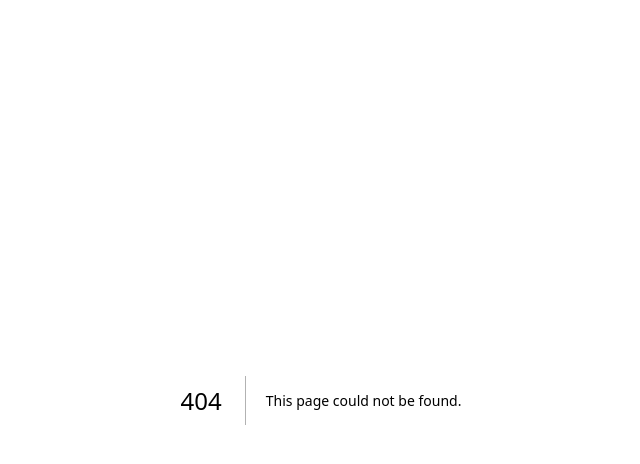
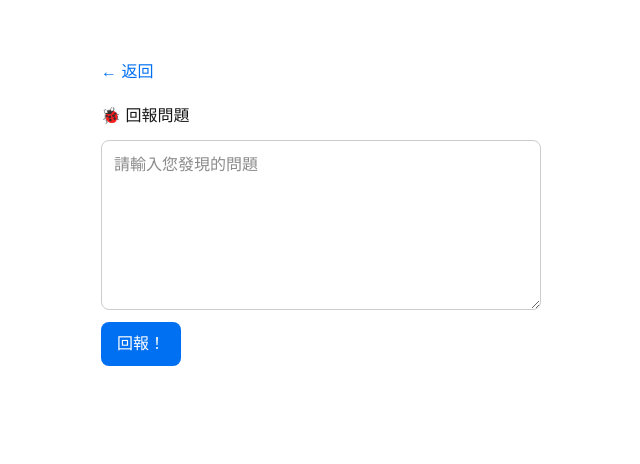
Before and after one commit to shing1223/mopup-web, a Next.js app: page /report in a window 1280 px wide. Before the commit this address had no page. Shown: the top 464 px of the page, without its empty margins (319-959 px from the left). Built offline with nearby package versions, Linux system fonts and the light colour scheme.

Commit message:
Initial commit

```diff
--- /dev/null
+++ b/app/report/page.tsx
@@ -0,0 +1,104 @@
+'use client';
+
+import { useState } from 'react';
+
+declare global {
+    interface Window {
+        ReactNativeWebView?: {
+            postMessage: (message: string) => void;
+        };
+    }
+}
+
+export default function ReportPage() {
+    const [submitted, setSubmitted] = useState(false);
+    const [message, setMessage] = useState('');
+
+    const handleSubmit = async (e: React.FormEvent) => {
+        e.preventDefault();
+
+        if (!message.trim()) return;
+
+        console.log('🐞 回報問題：', message);
+
+        setSubmitted(true);
+
+        window.ReactNativeWebView?.postMessage('submitted');
+    };
+
+    return (
+        <main style={styles.container}>
+            {/* 🔙 返回按鈕 */}
+            <button onClick={() => window.ReactNativeWebView?.postMessage('back')} style={styles.backButton}>
+                ← 返回
+            </button>
+
+            {!submitted ? (
+                <form onSubmit={handleSubmit} style={styles.form}>
+                    <h2>🐞 回報問題</h2>
+                    <textarea
+                        value={message}
+                        onChange={(e) => setMessage(e.target.value)}
+                        placeholder="請輸入您發現的問題"
+                        rows={6}
+                        style={styles.textarea}
+                    />
+                    <button type="submit" style={styles.button}>
+                        回報！
+                    </button>
+                </form>
+            ) : (
+                <div style={styles.thankyou}>
+                    <h3>🎉 謝謝您的回報！</h3>
+                    <p>我們會盡快處理 ❤️</p>
+                </div>
+            )}
+        </main>
+    );
+}
+
+const styles: { [key: string]: React.CSSProperties } = {
+    container: {
+        maxWidth: 480,
+        margin: '40px auto',
+        padding: 20,
+        fontFamily: 'sans-serif',
+        position: 'relative',
+    },
+    backButton: {
+        backgroundColor: 'transparent',
+        border: 'none',
+        color: '#0070f3',
+        fontSize: 16,
+        cursor: 'pointer',
+        marginBottom: 20,
+        alignSelf: 'flex-start',
+    },
+    form: {
+        display: 'flex',
+        flexDirection: 'column',
+        alignItems: 'flex-start',
+        gap: 12,
+    },
+    textarea: {
+        width: '100%',
+        padding: 12,
+        fontSize: 16,
+        borderRadius: 8,
+        border: '1px solid #ccc',
+        resize: 'vertical',
+    },
+    button: {
+        padding: '10px 16px',
+        fontSize: 16,
+        borderRadius: 8,
+        backgroundColor: '#0070f3',
+        color: '#fff',
+        border: 'none',
+        cursor: 'pointer',
+    },
+    thankyou: {
+        textAlign: 'center',
+        marginTop: 60,
+    },
+};
```
